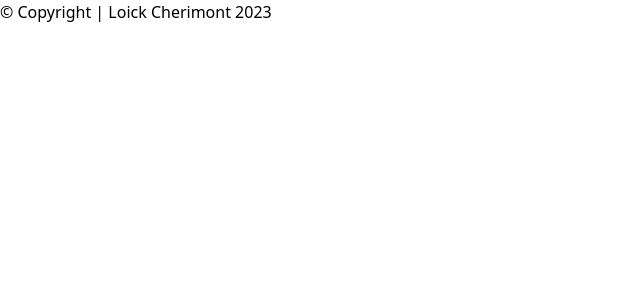
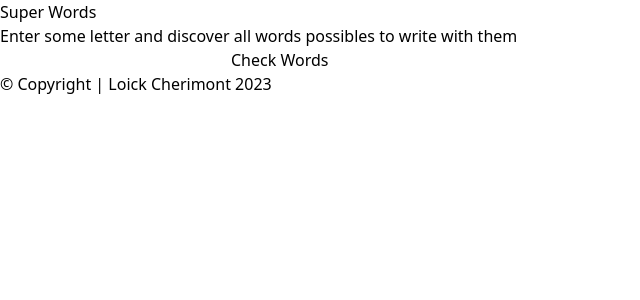
Before and after one commit to loickcherimont/super-words, a React (Vite) app: page / in a window 1280 px wide. Shown: the top 300 px of the page, without its empty margins (0-640 px from the left). Built offline with nearby package versions, Linux system fonts and the light colour scheme.

Commit message:
Create components Header/Form/Footer

```diff
--- a/src/App.jsx
+++ b/src/App.jsx
@@ -1,11 +1,15 @@
+import { Footer } from "./components/Footer"
+import { Form } from "./components/Form"
+import { Header } from "./components/Header"
+
 function App() {
 
   return (
-    <>
-      <footer>
-        <p>&copy; Copyright | Loick Cherimont 2023</p>
-      </footer>
-    </>
+    <div>
+      <Header />
+      <Form />
+      <Footer />
+    </div>
   )
 }
 
--- /dev/null
+++ b/src/components/Footer.jsx
@@ -0,0 +1,5 @@
+export function Footer() {
+    return <footer>
+        <p>&copy; Copyright | Loick Cherimont 2023</p>
+    </footer>
+}
--- /dev/null
+++ b/src/components/Form.jsx
@@ -0,0 +1,9 @@
+export function Form() {
+    return <form>
+        <h2>Enter some letter and discover all words possibles to write with them</h2>
+        <label for="words" className="flex text-sm font-medium leading-6 text-gray-900">
+            <input type="text" id="words" name="words" className="border border-gray-400" />
+            <button type="submit" className="rounded-r-lg bg-cyan-500 p-2">Check Words</button>
+        </label>
+    </form>
+}
--- /dev/null
+++ b/src/components/Header.jsx
@@ -0,0 +1,5 @@
+export function Header() {
+    return <header>
+        <h1 className="text-7xl font-light">Super Words</h1>
+    </header>
+}
```
